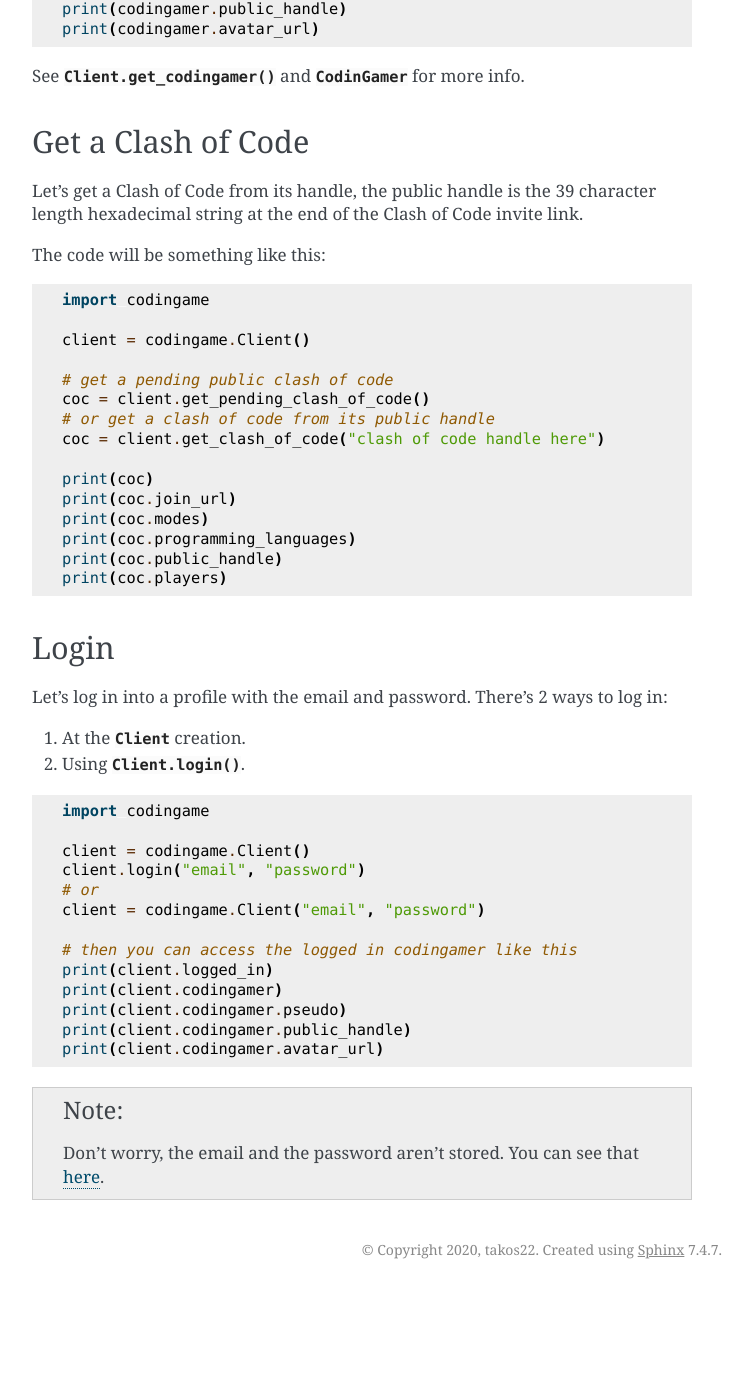
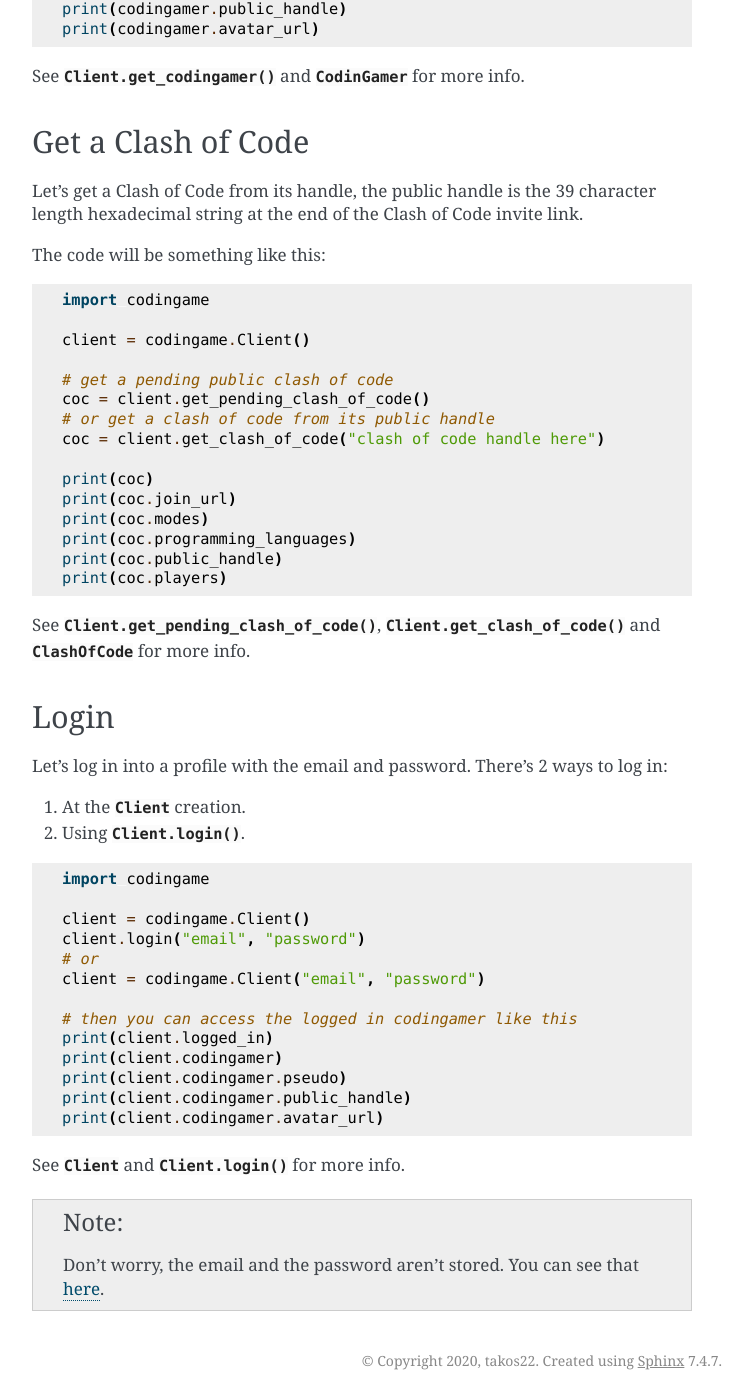
Before and after one commit to takos22/codingame, a Sphinx documentation site: the page built from docs/quickstart.rst, in a window 1280 px wide and 1400 px high, scrolled down 562 px. Shown: the whole window, without its empty margins (388-1140 px from the left). Built offline with Sphinx 7.4.7, drawn with Linux system fonts in a browser that asks for light colours; before the commit the page ends 1851 px from its top, so only the background shows below that.

Commit message:
Update quickstart docs

```diff
--- a/docs/quickstart.rst
+++ b/docs/quickstart.rst
@@ -57,6 +57,8 @@
     print(coc.public_handle)
     print(coc.players)
 
+See :meth:`Client.get_pending_clash_of_code`, :meth:`Client.get_clash_of_code` and :class:`ClashOfCode` for more info.
+
 Login
 -----
 
@@ -81,6 +83,8 @@
     print(client.codingamer.public_handle)
     print(client.codingamer.avatar_url)
 
+See :class:`Client` and :meth:`Client.login` for more info.
+
 .. note::
     Don't worry, the email and the password aren't stored.
     You can see that `here <https://github.com/takos22/codingame/blob/7cac4598f08e93b242bdf86779ef0020339d51ad/codingame/client.py#L42/>`_.
```
